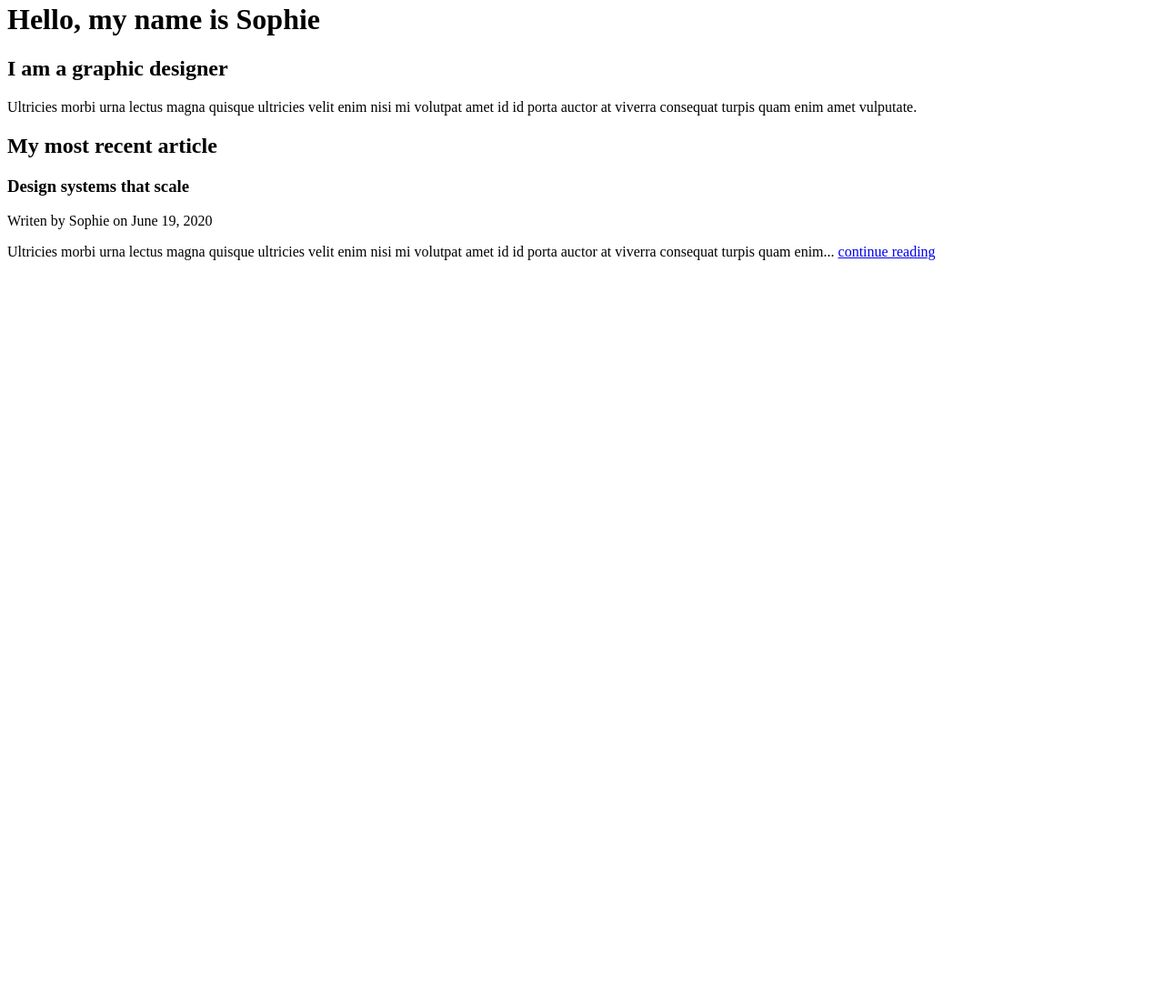
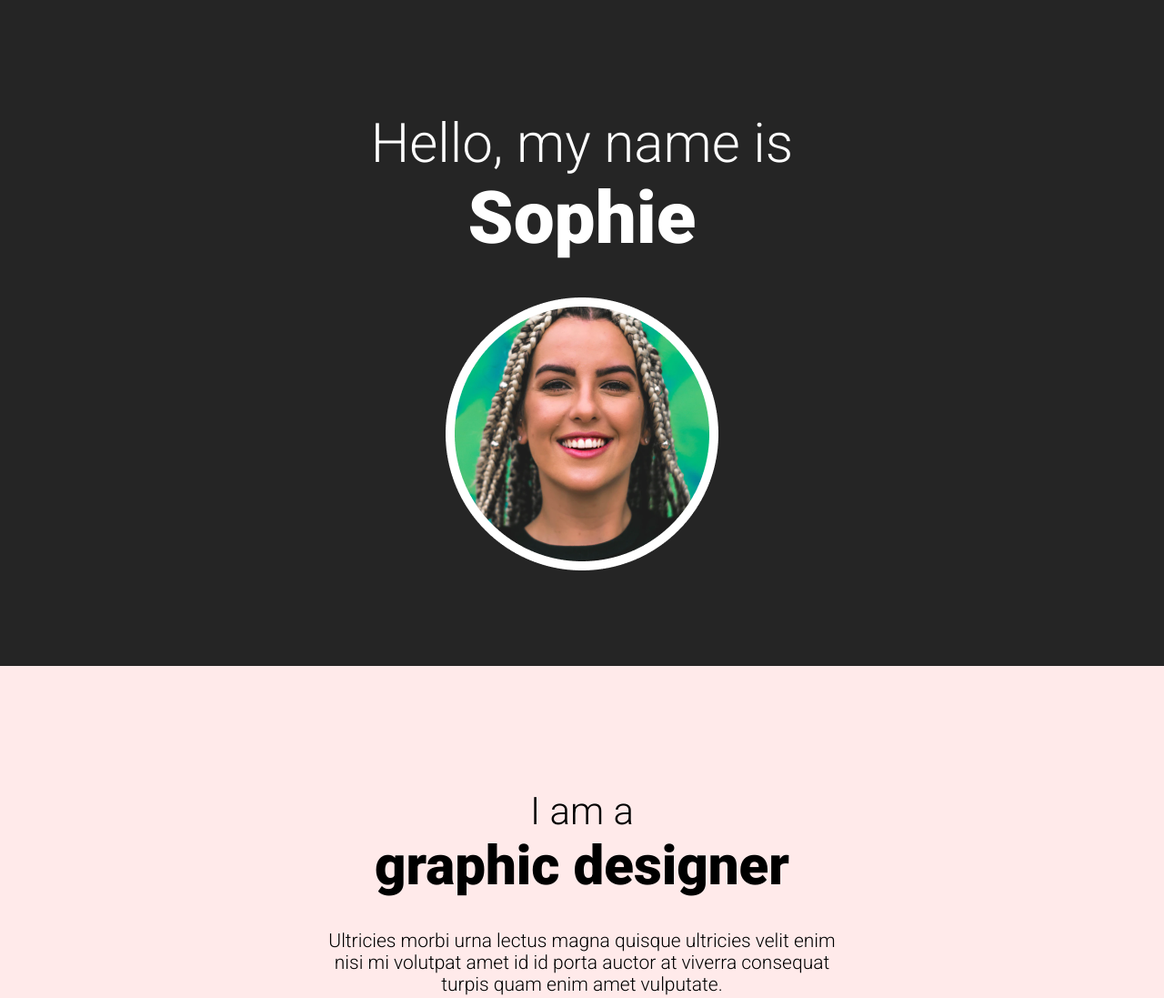
Before and after one commit to jhhh911/CSS-challenge, a plain HTML site: page index.html in a window 1280 px wide. Shown: the part 18-1115 px from the top of the page at 91% size. Before the commit the page ends 800 px from the top, so only its background shows below. Drawn offline with Linux system fonts and the light colour scheme.

Commit message:
Added basic styling

```diff
--- a/index.html
+++ b/index.html
@@ -3,28 +3,49 @@
   <head>
     <meta charset="UTF-8" />
     <meta name="viewport" content="width=device-width, initial-scale=1.0" />
+    <link rel="stylesheet" href="styles.css" />
+    <link rel="preconnect" href="https://fonts.googleapis.com" />
+    <link rel="preconnect" href="https://fonts.gstatic.com" crossorigin />
+    <link
+      href="https://fonts.googleapis.com/css2?family=Roboto:wdth,wght@75,100..900&display=swap"
+      rel="stylesheet"
+    />
     <title>HTML & CSS Fundamentals | Challenges</title>
   </head>
   <body>
-    <h1>Hello, my name is Sophie</h1>
 
-    <h2>I am a graphic designer</h2>
+      <header class="header inverse">
+        <div class="container">
+          <h1>Hello, my name is <span class="title-span">Sophie</span></h1>
+          <img src="./img/sophie.png" alt="Sophie headshot" />
+        </div>
+      </header>
+
+      <section class="about-me">
+        <div class="container">
+          <h2>I am a <span class="h2-span">graphic designer</span></h2>
           <p>
-      Ultricies morbi urna lectus magna quisque ultricies velit enim nisi mi
-      volutpat amet id id porta auctor at viverra consequat turpis quam enim
-      amet vulputate.
+            Ultricies morbi urna lectus magna quisque ultricies velit enim nisi
+            mi volutpat amet id id porta auctor at viverra consequat turpis quam
+            enim amet vulputate.
           </p>
+        </div>
+      </section>
 
-    <h2>My most recent article</h2>
+      <section class="articles inverse">
+        <div class="container">
+          <h2>My most recent <span class="h2-span">article</span></h2>
           <article>
             <h3>Design systems that scale</h3>
-      <p>Writen by Sophie on June 19, 2020</p>
+            <p class="small-text">Writen by Sophie on June 19, 2020</p>
             <p>
-        Ultricies morbi urna lectus magna quisque ultricies velit enim nisi mi
-        volutpat amet id id porta auctor at viverra consequat turpis quam
-        enim... <a href="#">continue reading</a>
+              Ultricies morbi urna lectus magna quisque ultricies velit enim
+              nisi mi volutpat amet id id porta auctor at viverra consequat
+              turpis quam enim... <a href="#">continue reading</a>
             </p>
           </article>
+        </div>
+      </section>
 
     <script src="script.js"></script>
   </body>
--- a/styles.css
+++ b/styles.css
@@ -0,0 +1,66 @@
+body {
+  text-align: center;
+  font-family: "Roboto", sans-serif;
+  font-size: 21px;
+  font-weight: 300;
+  margin: 0;
+}
+
+h1 {
+  font-size: 3.75rem;
+  font-weight: 300;
+}
+
+h2 {
+  font-size: 2.625rem;
+  font-weight: 300;
+}
+
+h3 {
+  font-size: 2.25rem;
+  font-weight: 900;
+}
+
+.title-span {
+  font-size: 80px;
+  display: block;
+  font-weight: 900;
+}
+
+.h2-span {
+  font-size: 60px;
+  display: block;
+  font-weight: 900;
+}
+
+a {
+  color: #99d930;
+}
+
+a:hover,
+a:focus {
+  color: #131313;
+}
+
+.small-text {
+  font-size: 1rem;
+}
+
+.container {
+  width: 570px;
+  margin: 0 auto;
+}
+
+.header,
+section {
+  padding: 6.25rem 0;
+}
+
+.inverse {
+  background-color: #252525;
+  color: white;
+}
+
+.about-me {
+  background-color: #FFEAEA;
+}
```
Also changed, not shown: img/sophie.png (added). Lines whose indentation alone changed are shown as unchanged.
